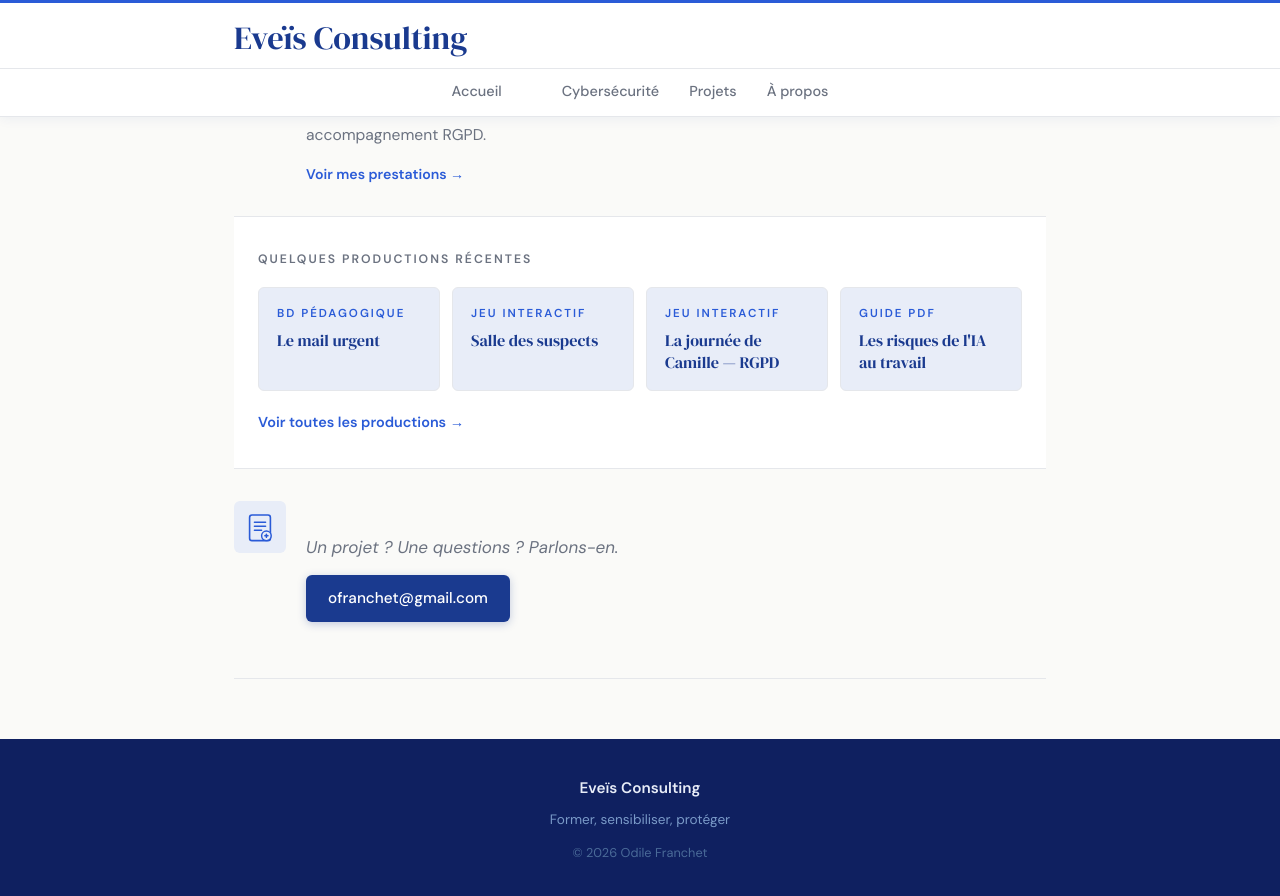
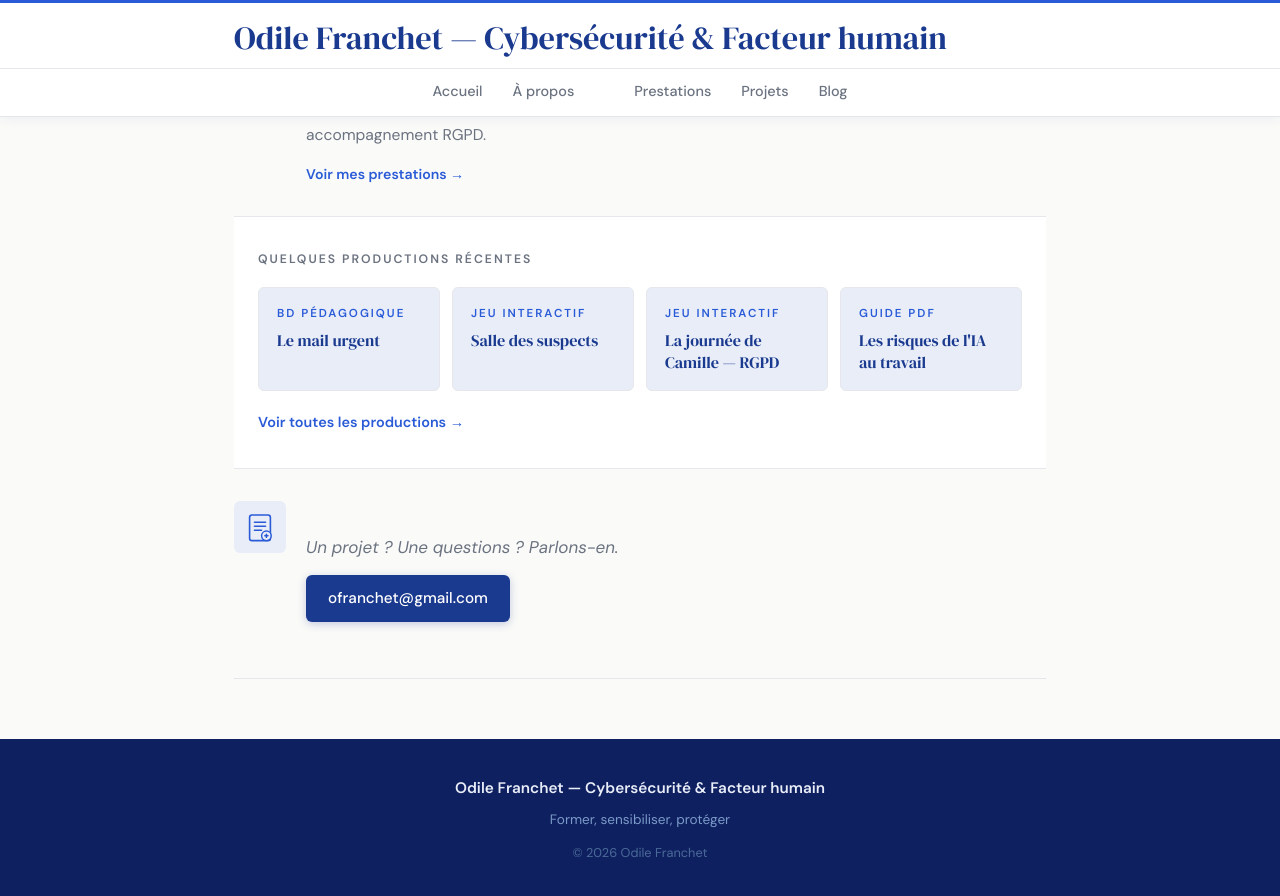
Before and after one commit to ofranchet73/eveis-consulting, a Jekyll site: the page built from index.md, in a window 1280 px wide and 900 px high, scrolled down 540 px. Shown: the top 896 px of the window. Built offline with Jekyll 4.4.1, drawn with Linux system fonts in a browser that asks for light colours.

Commit message:
Update _config.yml

```diff
--- a/_config.yml
+++ b/_config.yml
@@ -1,10 +1,11 @@
-title: "Eveïs Consulting"
-description: "Former. Sensibiliser. Sécuriser. — Odile Franchet"
+title: "Odile Franchet — Cybersécurité & Facteur humain"
 markdown: kramdown
 kramdown:
   parse_block_html: true
+
 header_pages:
-  - formation.md
-  - cyber.md
+  - apropos.md
+  - formations.md
+  - prestations.md
   - projets.md
-  - apropos.md
+  - blog.md
```
